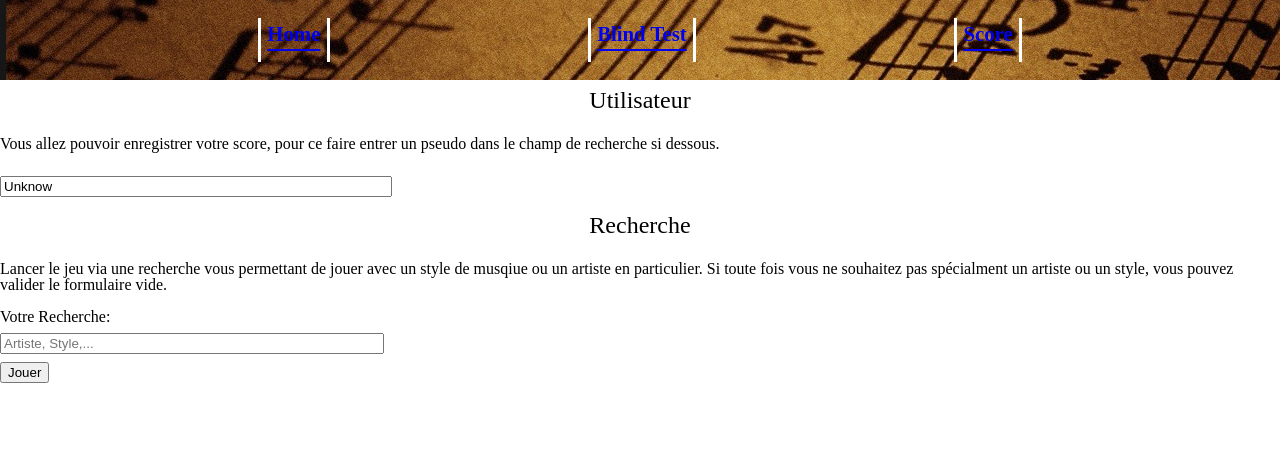
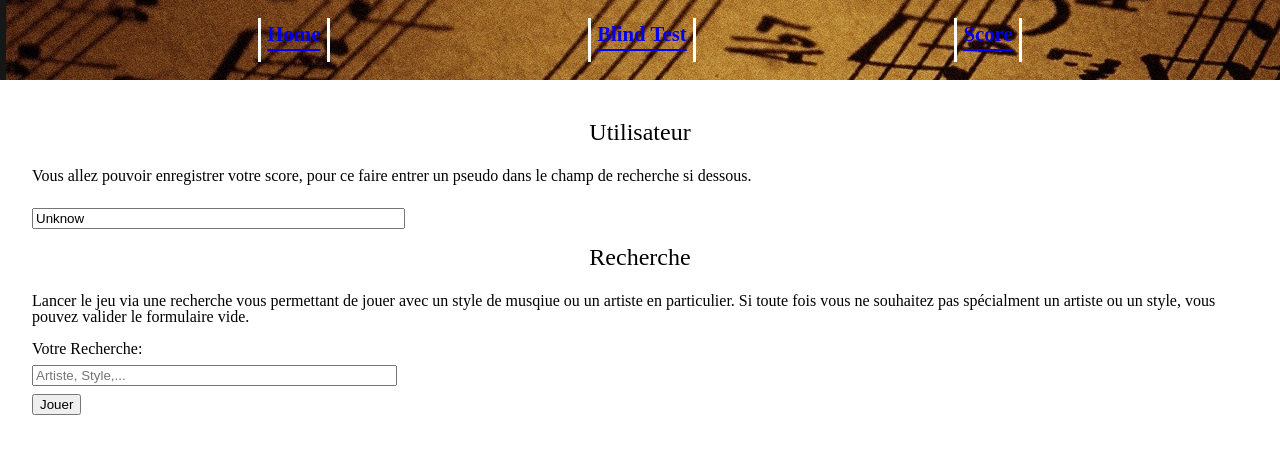
Before and after one commit to WildCodeSchool/2022-09-JS-Lille-project-2-g1-techlegends, a React (Vite) app in the folder frontend/: page /pregame in a window 1280 px wide. Shown: the top 454 px of the page. Built offline with nearby package versions, Linux system fonts and the light colour scheme.

Commit message:
Fix route direction on blind test button

```diff
--- a/frontend/src/components/Header/Header.jsx
+++ b/frontend/src/components/Header/Header.jsx
@@ -9,7 +9,7 @@ export default function Header() {
           <NavLink to="/">Home</NavLink>
         </li>
         <li>
-          <NavLink to="/game">Blind Test</NavLink>
+          <NavLink to="/pregame">Blind Test</NavLink>
         </li>
         <li>
           <NavLink to="/score">Score</NavLink>
--- a/frontend/src/pages/Pregame/Pregame.jsx
+++ b/frontend/src/pages/Pregame/Pregame.jsx
@@ -1,15 +1,18 @@
 import PropTypes from "prop-types";
 import Search from "@components/Search/Search";
+import Style from "./style";
 
 export default function Pregame(props) {
   const { searchValue, setSearchValue, user, setUser } = props;
   return (
+    <Style>
       <Search
         searchValue={searchValue}
         setSearchValue={setSearchValue}
         user={user}
         setUser={setUser}
       />
+    </Style>
   );
 }
 
--- /dev/null
+++ b/frontend/src/pages/Pregame/style.jsx
@@ -0,0 +1,5 @@
+import styled from "styled-components";
+
+export default styled.section`
+  margin: 2rem;
+`;
```
Lines whose indentation alone changed are shown as unchanged.
